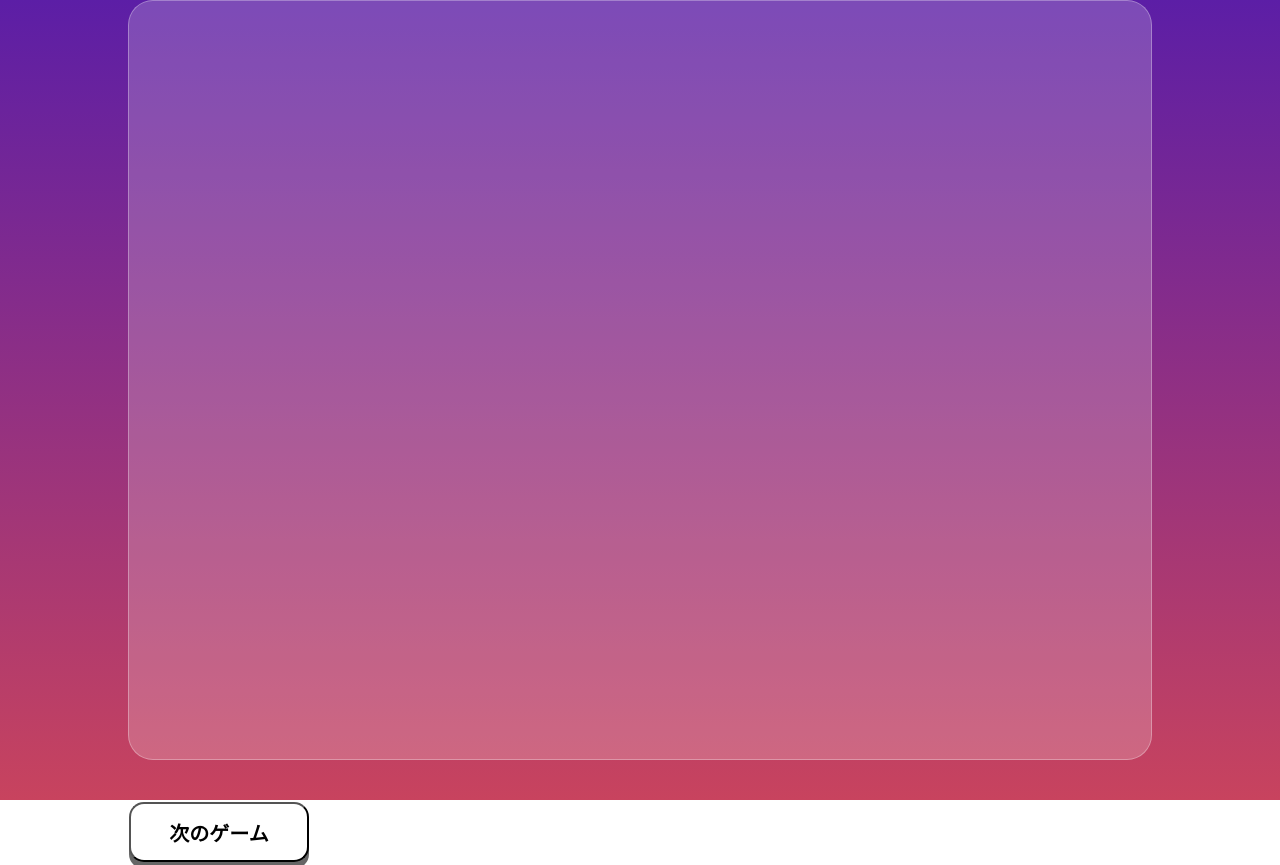
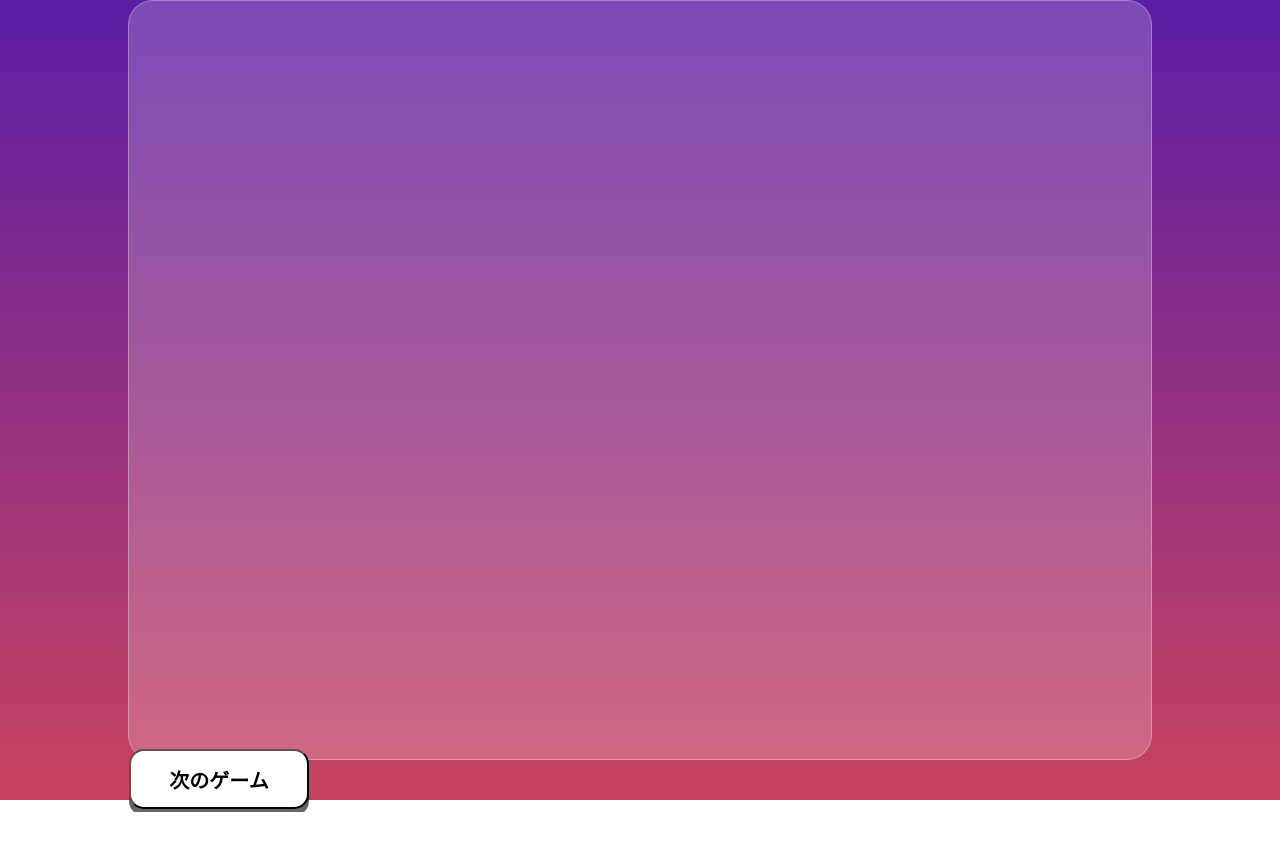
Before and after one commit to kurakke/OnkanNext, a Next.js app: page /result in a window 1280 px wide. After the commit the page ends 812 px from the top, so only its background shows below. Built offline with nearby package versions, Linux system fonts and the light colour scheme.

Commit message:
resultのcssいじってる

```diff
--- a/pages/result.tsx
+++ b/pages/result.tsx
@@ -16,12 +16,17 @@ const all = css`
   background-image: linear-gradient(to bottom, #5c1ea6 0%, #c8435e 100%);
   width: 100vw;
   min-height: 100vh;
+  display: flex;
+  justify-content: center;
 `;
 const glass = css`
+  display: flex;
+  flex-flow: column;
+  justify-content: center;
   width: 80%;
   height: 95vh;
   background-color: rgba(255, 255, 255, 0.2);
-  margin: 0px auto;
+  // margin: 0px auto;
   top: 80px;
   border: 1px solid rgba(255, 255, 255, 0.3);
   filter: drop-shadow(3px 3px 3px 0 rgba(0, 0, 0, 0.8));
```
